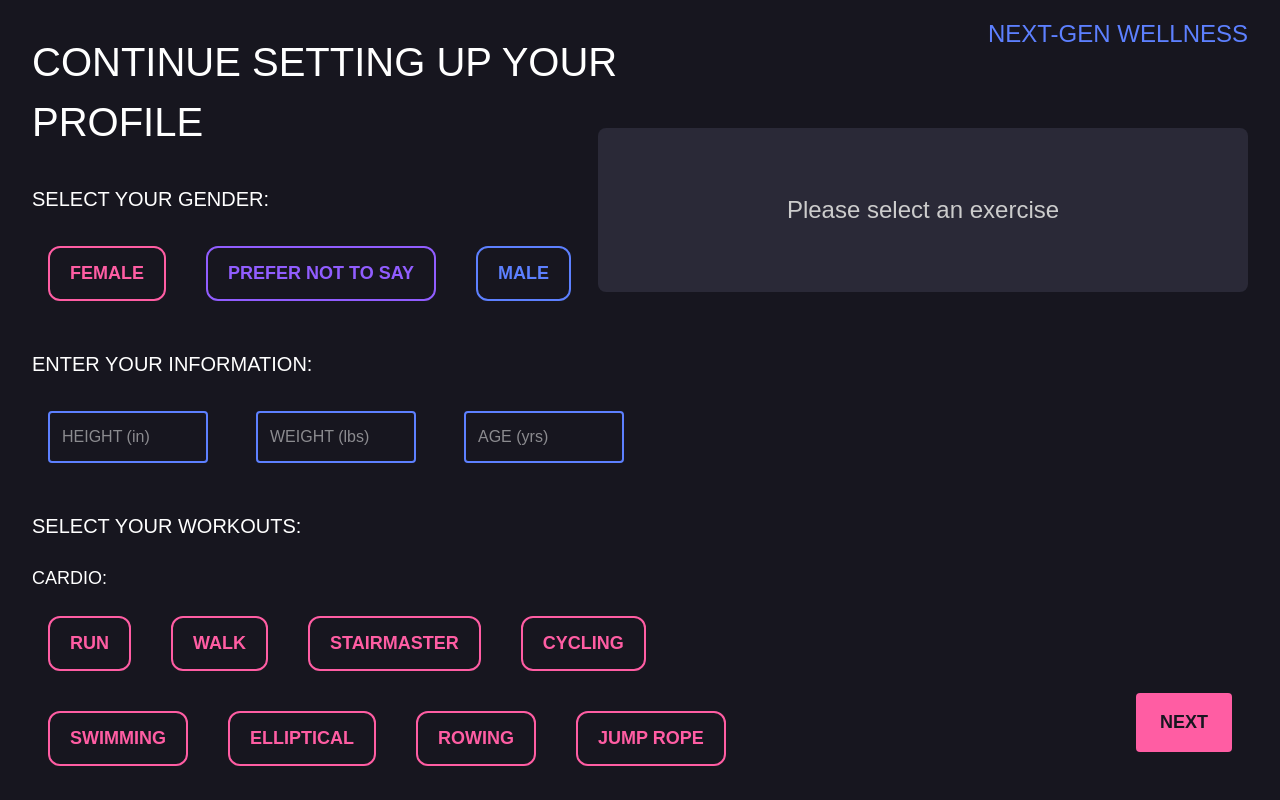
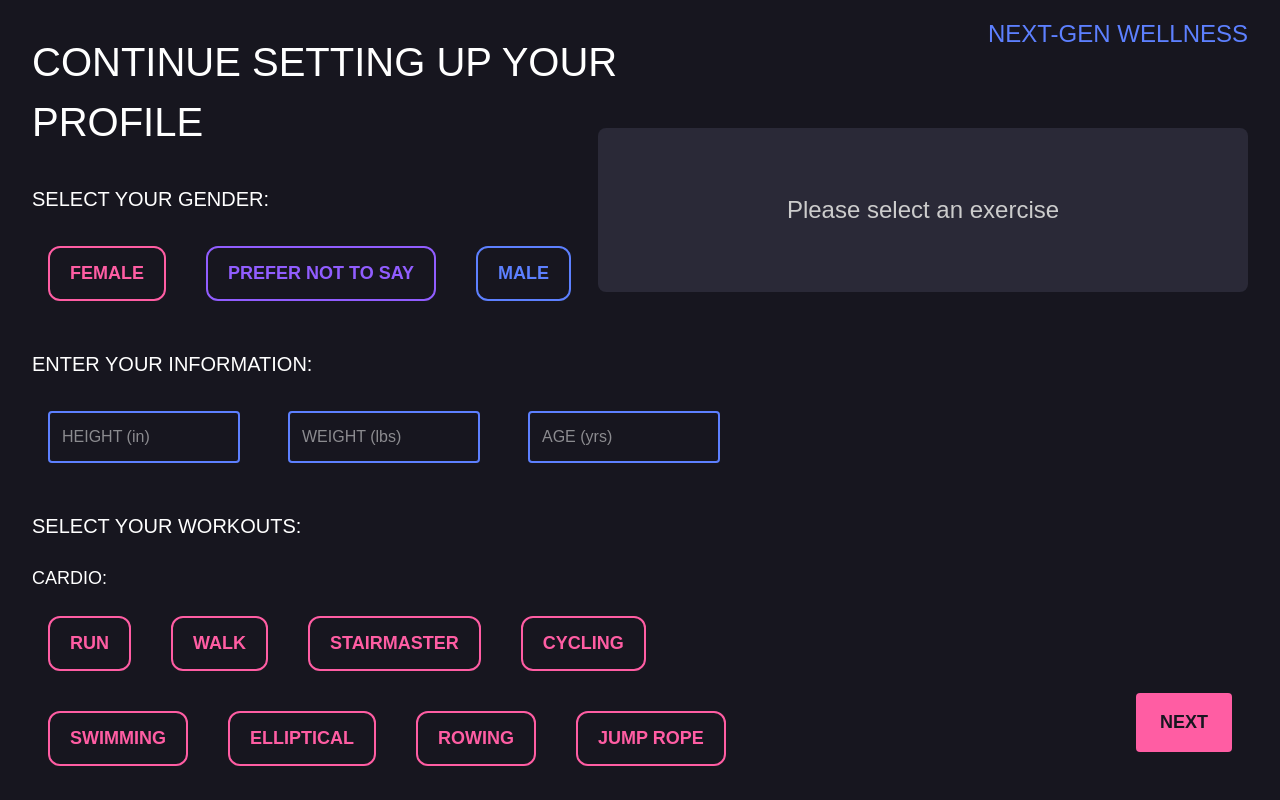
Before and after one commit to RiaChacko/NextGenWellness, a React (Vite) app: page /questionnaire in a window 1280 px wide. Shown: the top 800 px of the page. Built offline with nearby package versions, Linux system fonts and the light colour scheme; a web font is replaced by a local one.

Commit message:
Update Questionnaire.css

```diff
--- a/src/pages/Questionnaire.css
+++ b/src/pages/Questionnaire.css
@@ -123,7 +123,7 @@ body, html {
   border: 2px solid #5D80FF;
   color: #FFFFFF;
   padding: 0.75rem;
-  width: 10rem;
+  width: 12rem;
   border-radius: 4px;
   font-size: 1rem;
 }
```
